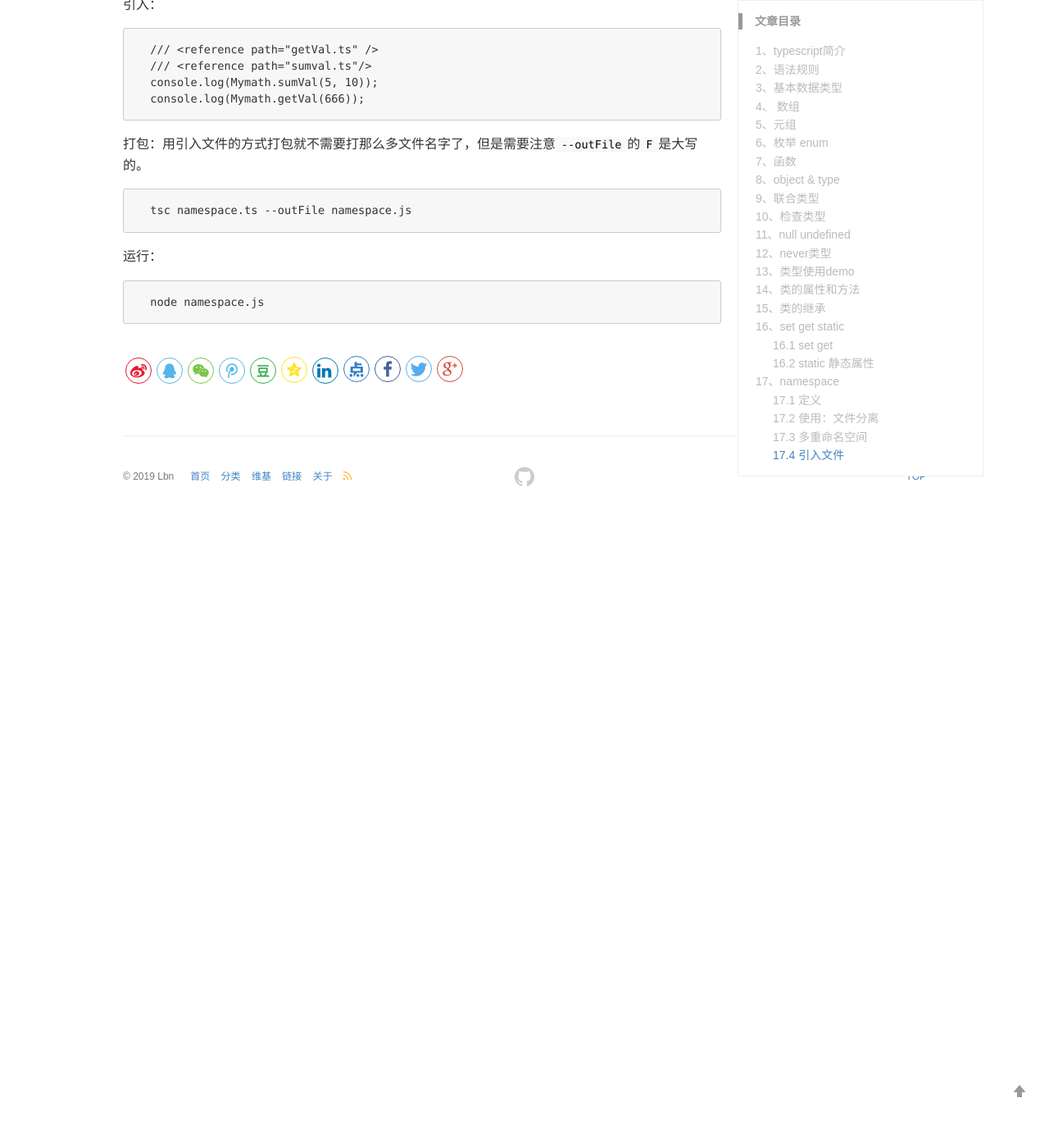
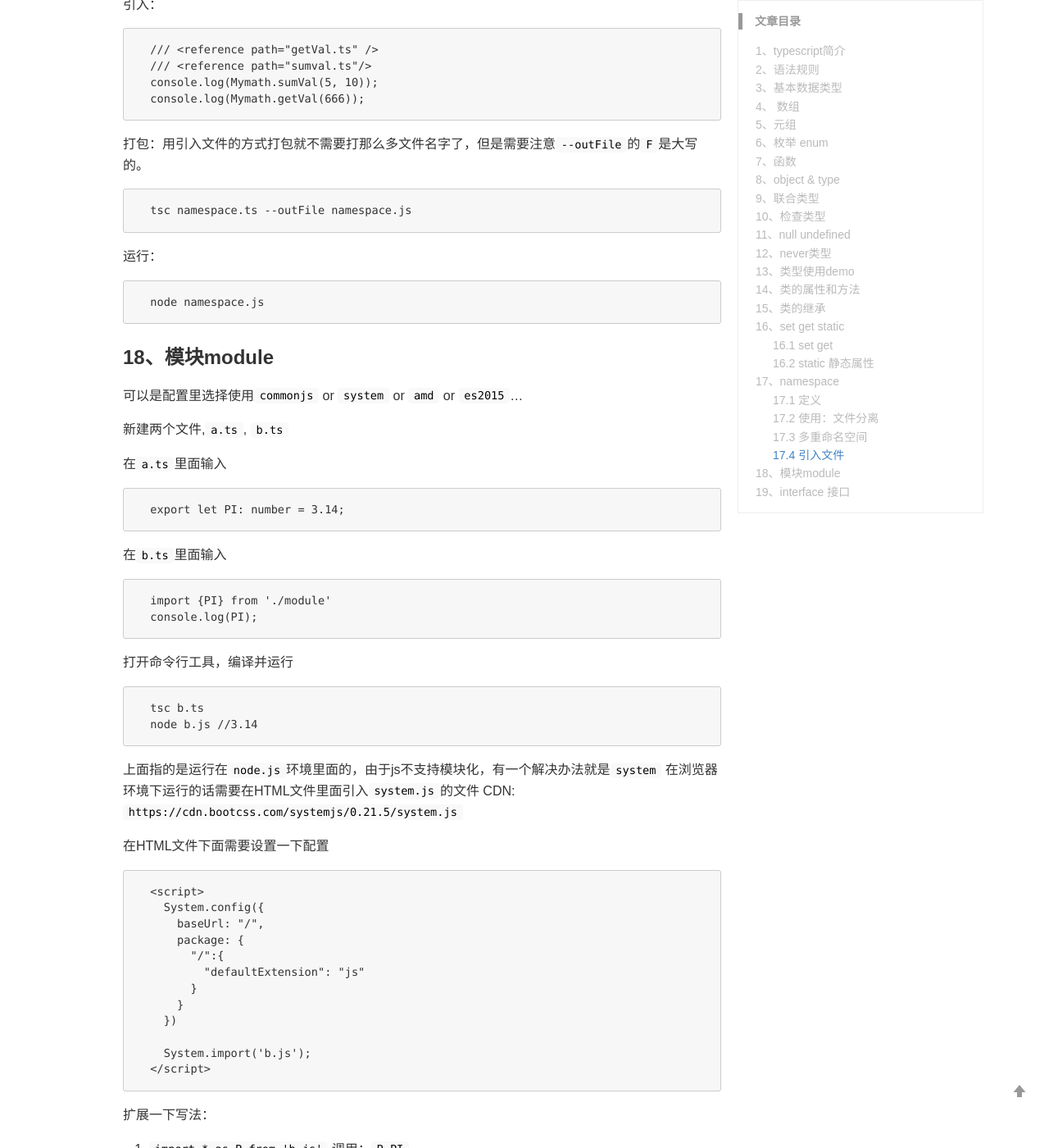
Before and after one commit to LB-nan/cat-Said, a Jekyll site: the page built from _posts/2019-09-06-typescript.md, in a window 1280 px wide and 1400 px high, scrolled down 9403 px. Shown: the whole window at 82% size. Built offline with Jekyll 4.4.1, drawn with Linux system fonts in a browser that asks for light colours; comment, search, counter and statistics services are not loaded; before the commit the page ends 10033 px from its top, so only the background shows below that; some of the changed text lies outside the part shown.

Commit message:
Update 2019-09-06-typescript.md

````diff
--- a/_posts/2019-09-06-typescript.md
+++ b/_posts/2019-09-06-typescript.md
@@ -445,3 +445,74 @@
 ```
   node namespace.js
 ```
+
+### 18、模块module
+可以是配置里选择使用`commonjs` or `system` or `amd` or `es2015`...
+
+新建两个文件,`a.ts`, `b.ts`
+
+在`a.ts`里面输入
+
+```
+  export let PI: number = 3.14;
+```
+
+在`b.ts`里面输入
+
+```
+  import {PI} from './module'
+  console.log(PI);
+```
+
+打开命令行工具，编译并运行
+
+```
+  tsc b.ts
+  node b.js //3.14
+```
+上面指的是运行在`node.js`环境里面的，由于js不支持模块化，有一个解决办法就是`system`
+在浏览器环境下运行的话需要在HTML文件里面引入`system.js`的文件
+CDN: `https://cdn.bootcss.com/systemjs/0.21.5/system.js`
+
+在HTML文件下面需要设置一下配置
+```
+  <script>
+    System.config({
+      baseUrl: "/",
+      package: {
+        "/":{
+          "defaultExtension": "js"
+        }
+      }
+    })
+
+    System.import('b.js');
+  </script>
+```
+
+扩展一下写法：
+1. `import * as P from 'b.js'`  调用：`P.PI`
+2. 在导出的地方`export default function sumVal(){....}`； 引入：`import sum from './sumVal'`   调用：`sum(1,2);`
+
+
+### 19、interface  接口
+
+interface 和 type关键字差不多，最大的差别是，interface可以继承，type不可以
+
+```
+  interface Person2 {
+    name: string;
+    age: number;
+    sex?: string;  // ?: 为选填
+    readonly salary: number;  readonly关键字描述的为只读属性
+    [propName: string]: any;  // 任意名字 任意类型的值
+    greet(): void; // 定义一个方法，莫得返回值，有返回值参照上面函数部分设置
+  }
+
+  let person: Person2 = {
+    name: 'catsaid',
+    age: 18
+  }
+
+  console.log(person)
+```
````
